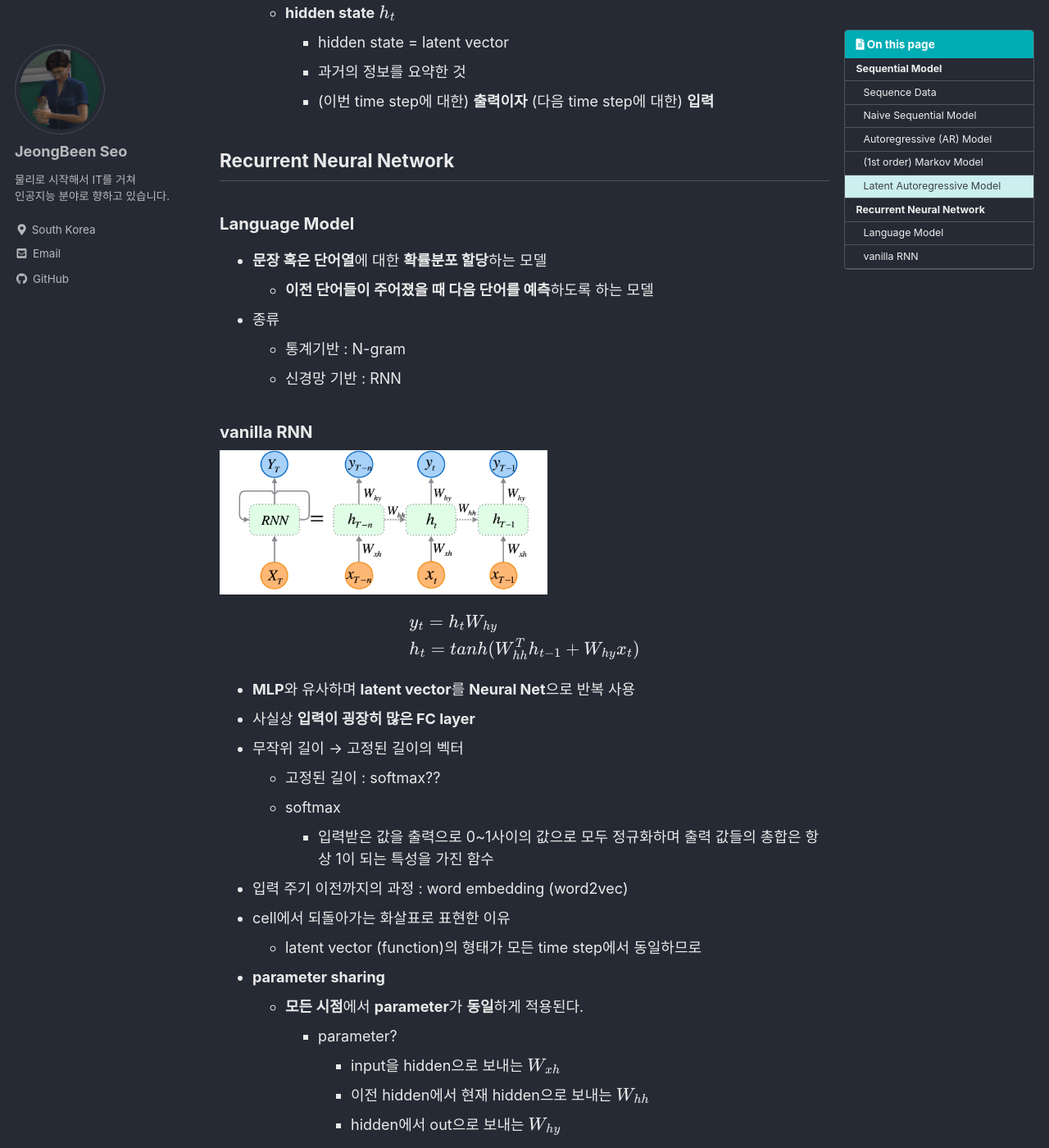
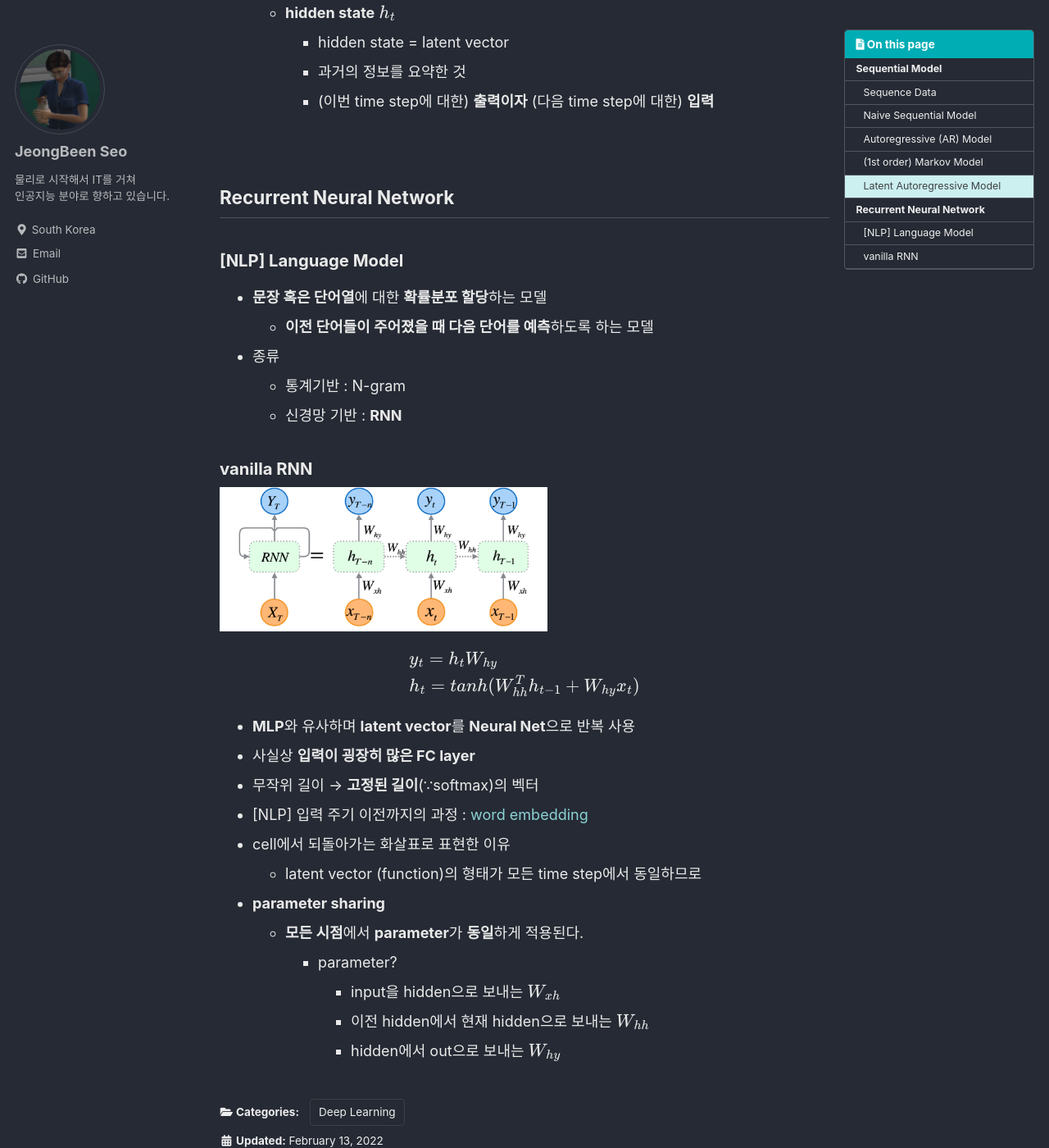
Before and after one commit to claire-1125/claire-1125.github.io, a Jekyll site: the page built from _posts/deep_learning/2022-02-13-rnn_1.md, in a window 1280 px wide and 1400 px high, scrolled down 1675 px. Shown: the whole window at 82% size. Built offline with Jekyll 4.4.1, drawn with Linux system fonts in a browser that asks for light colours; cached includes are drawn as plain includes; formulas are drawn with MathJax 3.

Commit message:
committed in Feb 13

```diff
--- a/_posts/deep_learning/2022-02-13-rnn_1.md
+++ b/_posts/deep_learning/2022-02-13-rnn_1.md
@@ -71,18 +71,17 @@ $$
         - 과거의 정보를 요약한 것
         - (이번 time step에 대한) **출력이자** (다음 time step에 대한) **입력**
 
-
-
+<br/>
 
 ## Recurrent Neural Network
 
-### Language Model
+### [NLP] Language Model
 
 - **문장 혹은 단어열**에 대한 **확률분포 할당**하는 모델
     - **이전 단어들이 주어졌을 때 다음 단어를 예측**하도록 하는 모델
 - 종류
     - 통계기반 : N-gram
-    - 신경망 기반 : RNN
+    - 신경망 기반 : **RNN**
 
 ### vanilla RNN
 
@@ -100,11 +99,8 @@ $$
 
 - **MLP**와 유사하며 **latent vector**를 **Neural Net**으로 반복 사용
 - 사실상 **입력이 굉장히 많은 FC layer**
-- 무작위 길이 → 고정된 길이의 벡터
-    - 고정된 길이 : softmax??
-    - softmax
-        - 입력받은 값을 출력으로 0~1사이의 값으로 모두 정규화하며 출력 값들의 총합은 항상 1이 되는 특성을 가진 함수
-- 입력 주기 이전까지의 과정 : word embedding (word2vec)
+- 무작위 길이 → **고정된 길이**(∵softmax)의 벡터
+- [NLP] 입력 주기 이전까지의 과정 : [word embedding](/이것저것/word_embedding/)
 - cell에서 되돌아가는 화살표로 표현한 이유
     - latent vector (function)의 형태가 모든 time step에서 동일하므로
 - **parameter sharing**
```
Also changed, not shown: _posts/etc/2022-02-13-word_embedding.md (+3 -3 lines).
